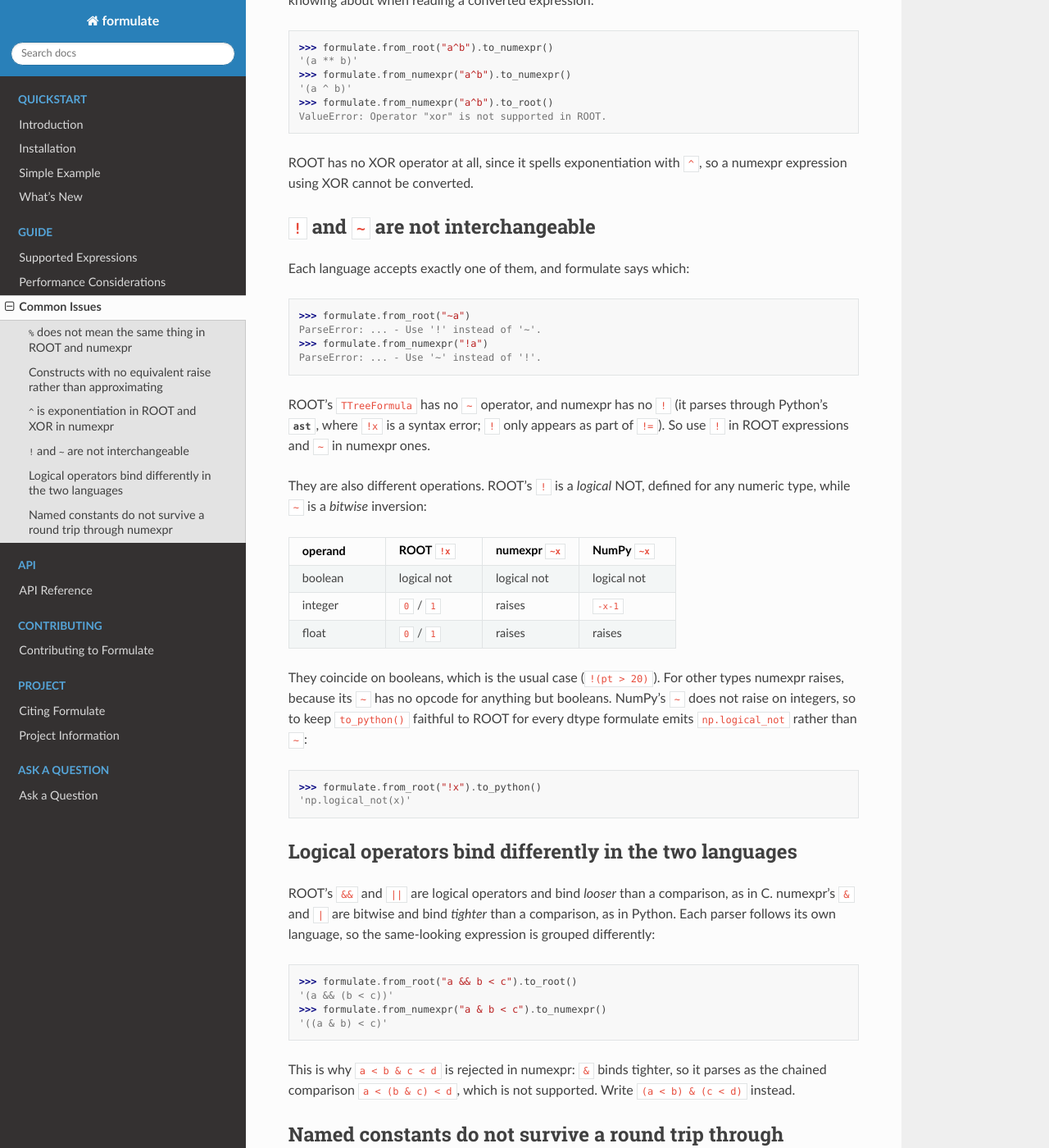
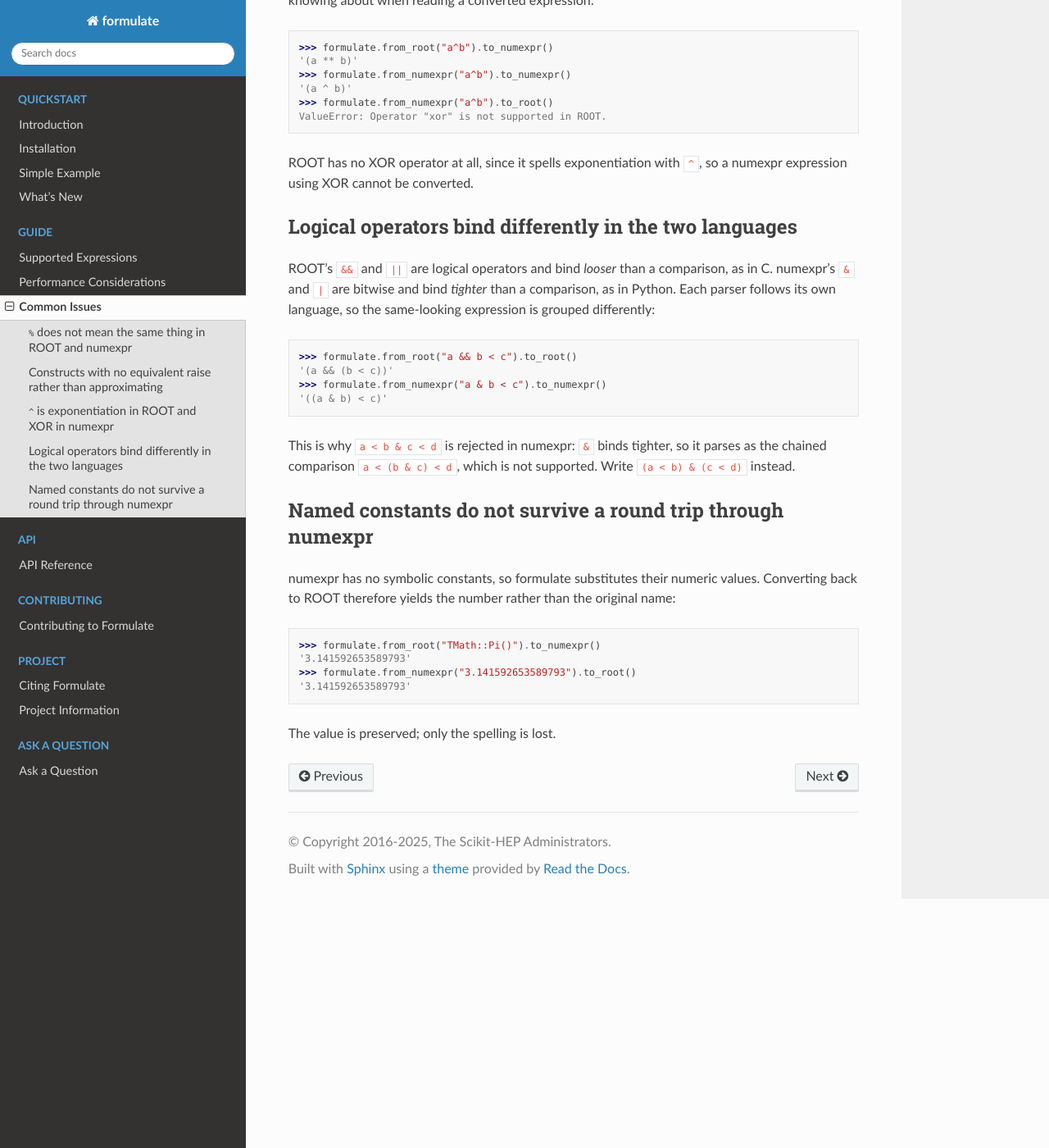
Before and after one commit to scikit-hep/formulate, a Sphinx documentation site: the page built from docs/guide/issues.rst, in a window 1280 px wide and 1400 px high, scrolled down 1592 px. Shown: the whole window at 82% size. Built offline with Sphinx 7.4.7 and the Read the Docs theme 3.1.0, drawn with Linux system fonts in a browser that asks for light colours.

Commit message:
docs: drop the '!' vs '~' section now that the behaviour is correct
The section was written while the Python backend still rendered ROOT's
'!' as NumPy's '~'. With np.logical_not in place there is nothing for a
user to work around, so the dtype table and the explanation of why the
two differ are implementation detail rather than a common issue.

The one part worth keeping -- that each language accepts only its own
spelling -- stays as a note under the logical operator table in
guide/expressions.rst, which is where the question comes up. Also drops
the now-dangling cross-reference to the removed section.

Assisted-by: claude-code:claude-opus-5[1m]

```diff
--- a/docs/guide/issues.rst
+++ b/docs/guide/issues.rst
@@ -107,60 +107,6 @@ things is worth knowing about when reading a converted expression:
 ROOT has no XOR operator at all, since it spells exponentiation with ``^``, so
 a numexpr expression using XOR cannot be converted.
 
-.. _issues-logical-not:
-
-``!`` and ``~`` are not interchangeable
----------------------------------------------------------------------------
-
-Each language accepts exactly one of them, and formulate says which:
-
-.. code-block:: pycon
-
-   >>> formulate.from_root("~a")
-   ParseError: ... - Use '!' instead of '~'.
-   >>> formulate.from_numexpr("!a")
-   ParseError: ... - Use '~' instead of '!'.
-
-ROOT's ``TTreeFormula`` has no ``~`` operator, and numexpr has no ``!`` (it
-parses through Python's :mod:`ast`, where ``!x`` is a syntax error; ``!`` only
-appears as part of ``!=``). So use ``!`` in ROOT expressions and ``~`` in
-numexpr ones.
-
-They are also different operations. ROOT's ``!`` is a *logical* NOT, defined
-for any numeric type, while ``~`` is a *bitwise* inversion:
-
-.. list-table::
-   :header-rows: 1
-   :widths: 25 25 25 25
-
-   * - operand
-     - ROOT ``!x``
-     - numexpr ``~x``
-     - NumPy ``~x``
-   * - boolean
-     - logical not
-     - logical not
-     - logical not
-   * - integer
-     - ``0`` / ``1``
-     - raises
-     - ``-x-1``
-   * - float
-     - ``0`` / ``1``
-     - raises
-     - raises
-
-They coincide on booleans, which is the usual case (``!(pt > 20)``). For other
-types numexpr raises, because its ``~`` has no opcode for anything but
-booleans. NumPy's ``~`` does not raise on integers, so to keep ``to_python()``
-faithful to ROOT for every dtype formulate emits ``np.logical_not`` rather than
-``~``:
-
-.. code-block:: pycon
-
-   >>> formulate.from_root("!x").to_python()
-   'np.logical_not(x)'
-
 .. _issues-logical-binding:
 
 Logical operators bind differently in the two languages
```
Also changed, not shown: docs/guide/expressions.rst (+3 -4 lines).
